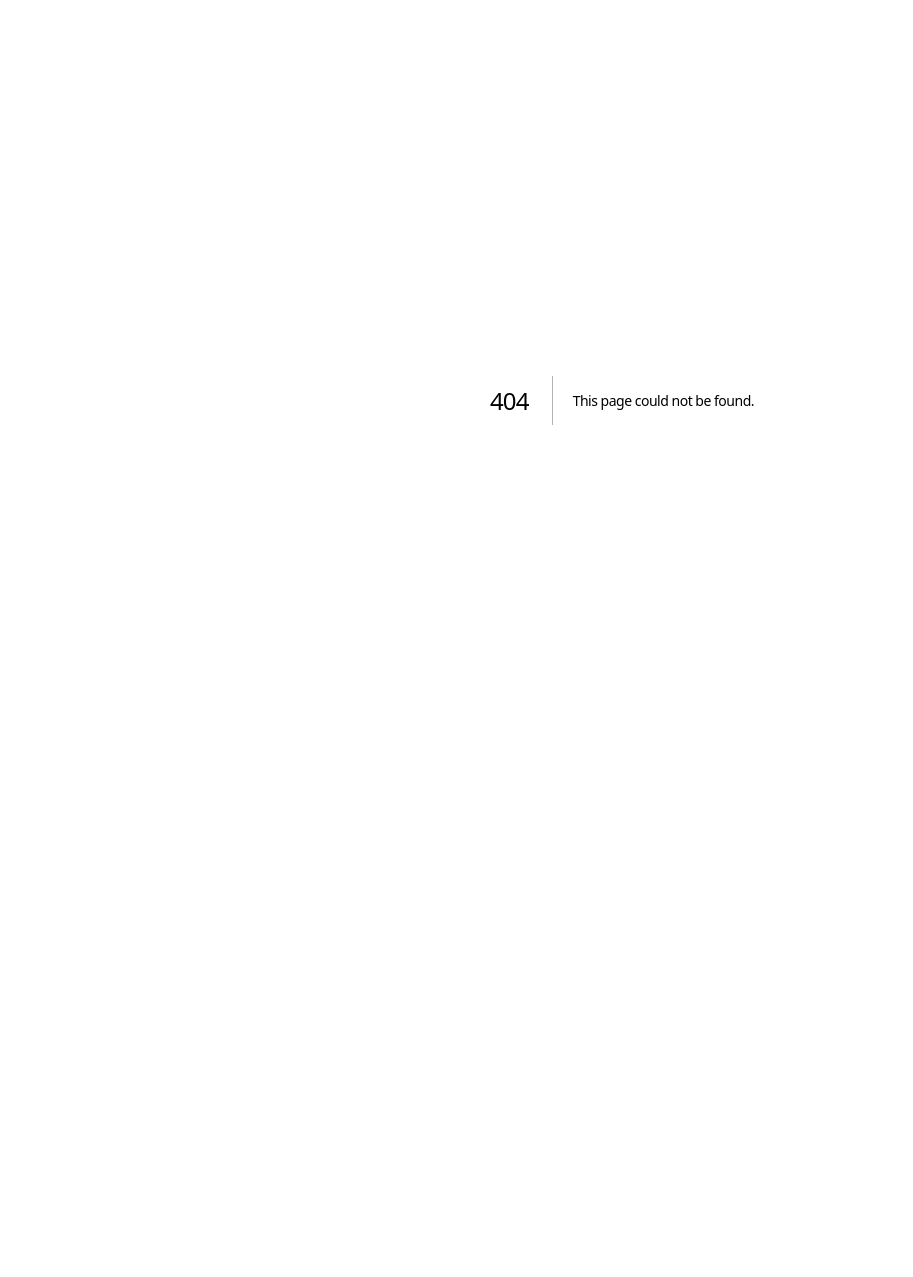
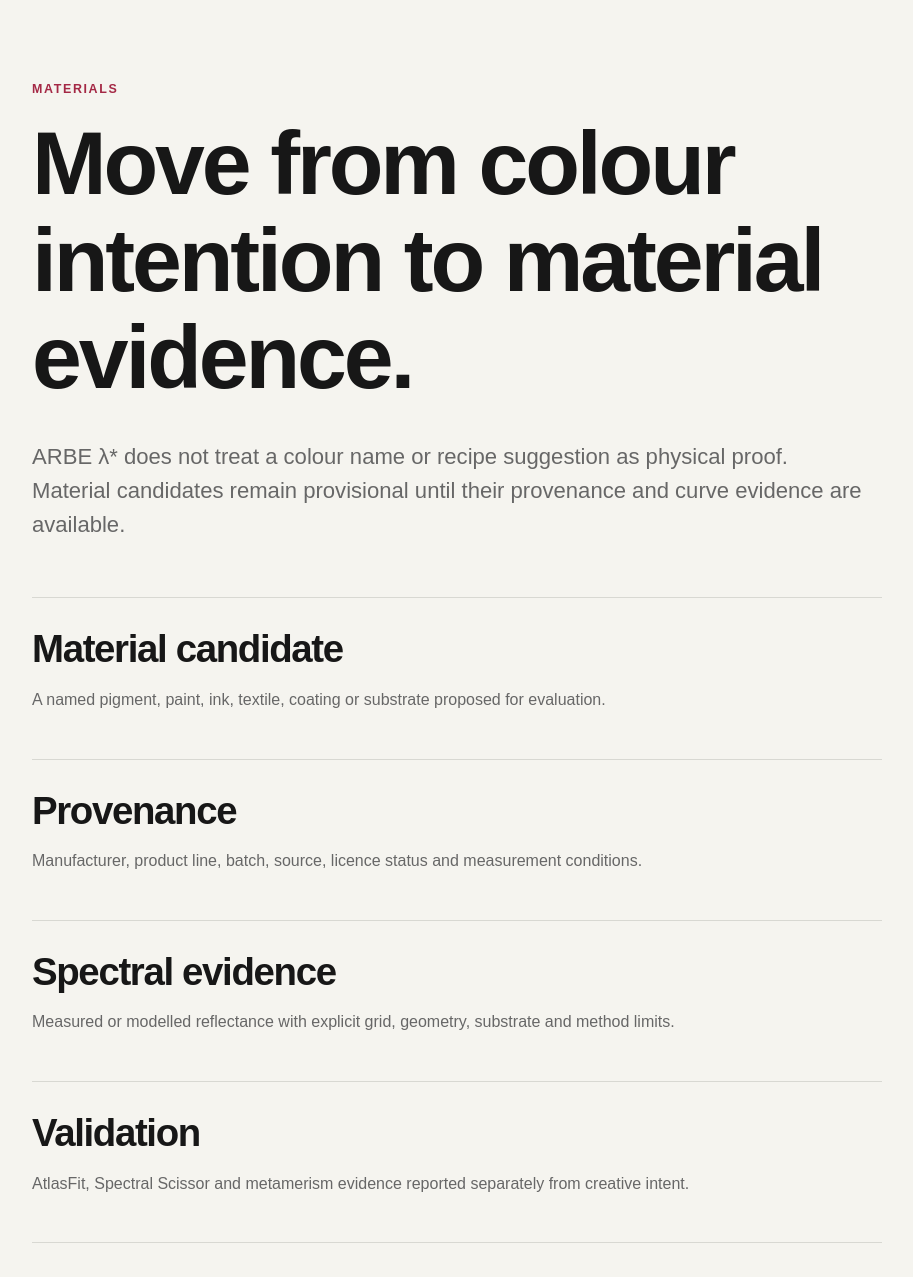
Before and after one commit to HelabHLC/designfit-studio, a Next.js app: page /materials in a window 1280 px wide. Before the commit this address had no page. Shown: the top 1277 px of the page, without its empty margins (18-931 px from the left). Before the commit the page ends 800 px from the top, so only its background shows below. Built offline with nearby package versions, Linux system fonts and the light colour scheme.

Commit message:
feat: add the materials evidence page

```diff
--- /dev/null
+++ b/app/materials/page.tsx
@@ -0,0 +1,38 @@
+const materialLayers = [
+  ["Material candidate", "A named pigment, paint, ink, textile, coating or substrate proposed for evaluation."],
+  ["Provenance", "Manufacturer, product line, batch, source, licence status and measurement conditions."],
+  ["Spectral evidence", "Measured or modelled reflectance with explicit grid, geometry, substrate and method limits."],
+  ["Validation", "AtlasFit, Spectral Scissor and metamerism evidence reported separately from creative intent."],
+];
+
+export default function MaterialsPage() {
+  return (
+    <main className="content-page shell">
+      <header>
+        <p className="eyebrow">Materials</p>
+        <h1>Move from colour intention to material evidence.</h1>
+        <p className="hero-copy">
+          ARBE λ* does not treat a colour name or recipe suggestion as physical proof.
+          Material candidates remain provisional until their provenance and curve
+          evidence are available.
+        </p>
+      </header>
+      <div className="prose">
+        {materialLayers.map(([title, text]) => (
+          <section key={title}>
+            <h2>{title}</h2>
+            <p>{text}</p>
+          </section>
+        ))}
+        <section>
+          <h2>Data boundary</h2>
+          <p>
+            Third-party pigment and material libraries remain local or restricted
+            unless redistribution rights are explicit. Public application code must
+            not imply ownership, certification or bundled access.
+          </p>
+        </section>
+      </div>
+    </main>
+  );
+}
```
